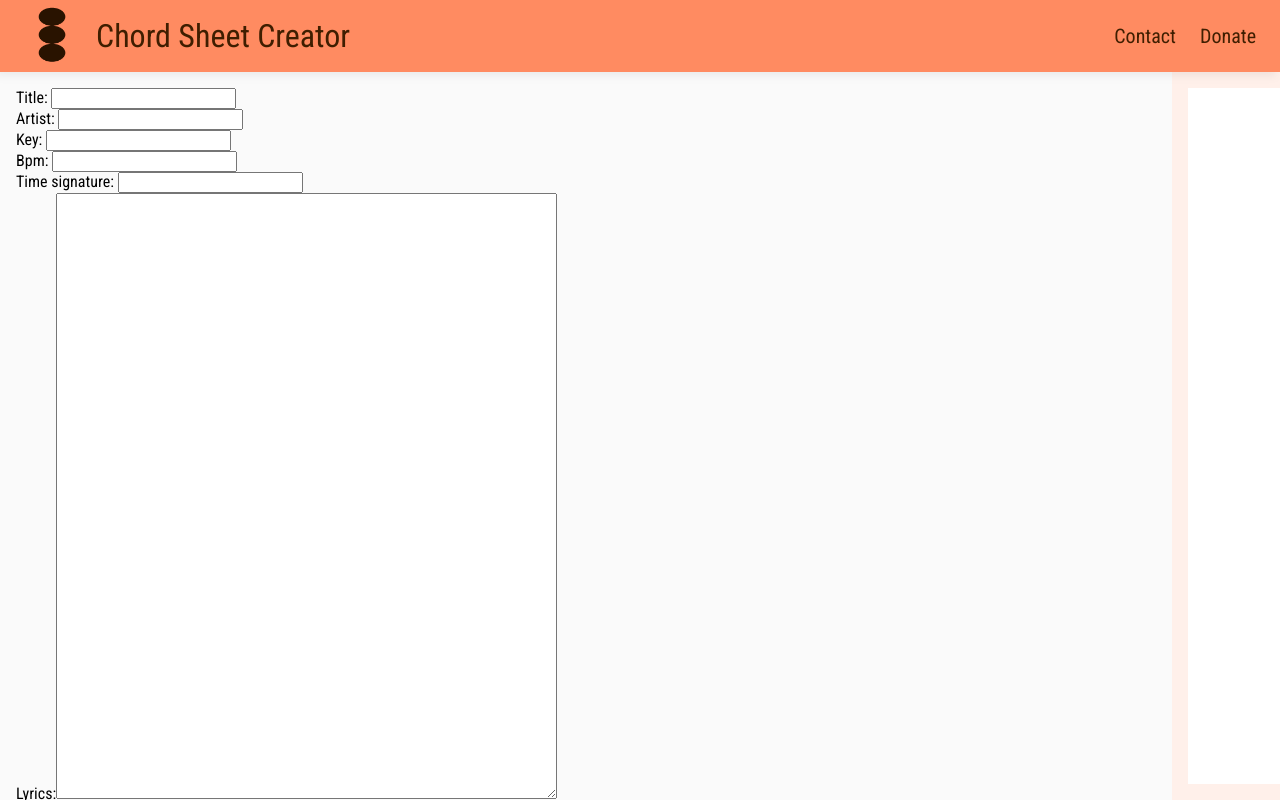
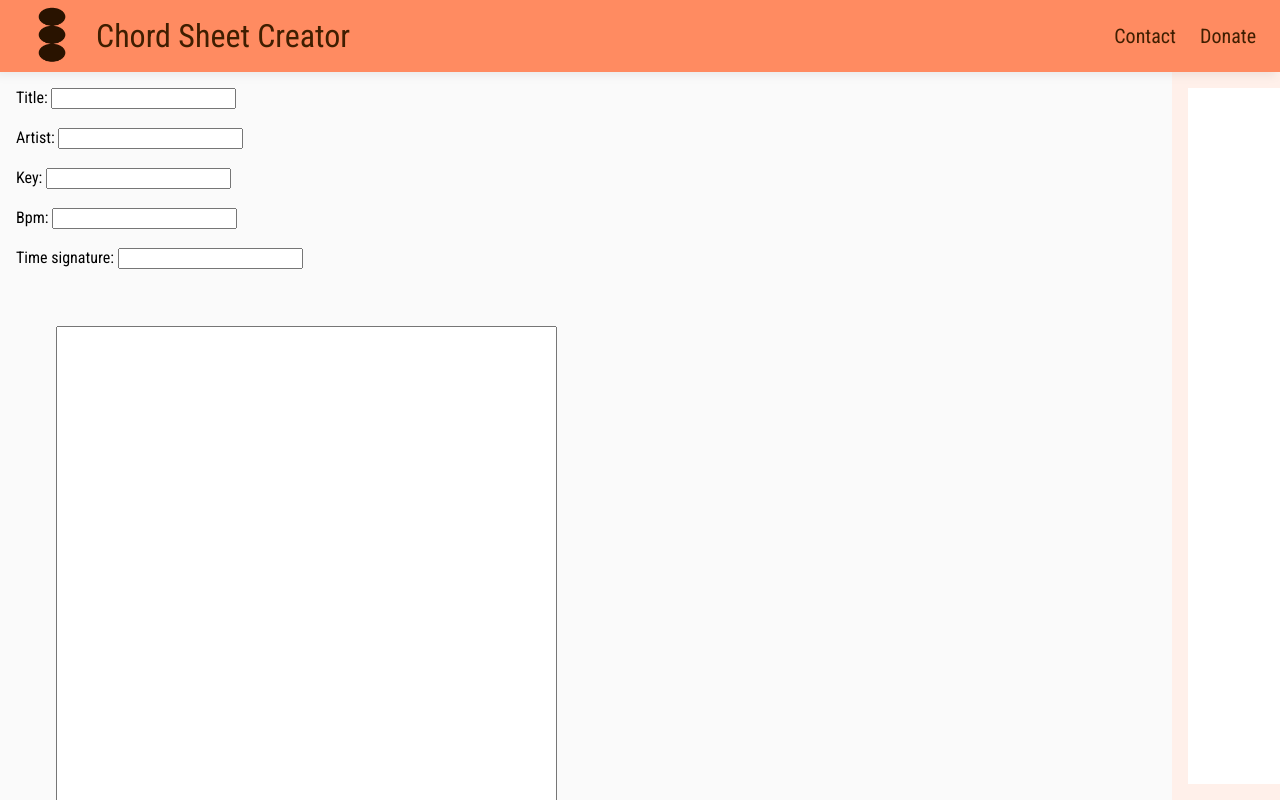
Before and after one commit to occrg/chord-sheet-creator, a Vue app in the folder chord_sheet_creator/: page / in a window 1280 px wide. Built offline with nearby package versions, Linux system fonts and the light colour scheme.

Commit message:
added a minimum width to input fields

```diff
--- a/chord_sheet_creator/public/main.css
+++ b/chord_sheet_creator/public/main.css
@@ -80,6 +80,14 @@ a.primary-background:hover {
     padding-bottom: 1rem;
 }
 
+.medium-min-width {
+    min-width: 16rem;
+}
+
+.small-min-width {
+    min-width: 8rem;
+}
+
 .drop-shadow {
     filter: drop-shadow(-0.25rem 0.25rem 0.25rem rgba(0,0,0,0.06));
 }
--- a/chord_sheet_creator/src/components/ChordSheetInput.vue
+++ b/chord_sheet_creator/src/components/ChordSheetInput.vue
@@ -1,5 +1,6 @@
 <script setup lang="ts">
 import InputField from "./InputField.vue";
+import { InputFieldSize } from "./InputField.vue";
 
 import { mapState, mapActions } from "pinia";
 import { useChordSheetStore } from "@/stores/ChordSheetStore";
@@ -31,20 +32,24 @@ const chordSheetStore = useChordSheetStore();
               id="song-key-input"
               :modelValue="chordSheetStore.key"
               @update:modelValue="newValue => chordSheetStore.key = newValue"
-              required>
+              required
+              :minSize="InputFieldSize.SMALL">
             </InputField><br>
             <InputField label="Bpm:"
               id="song-bpm-input"
               :modelValue="chordSheetStore.bpm"
               @update:modelValue="newValue => chordSheetStore.bpm = newValue"
-              required>
+              required
+              :minSize="InputFieldSize.SMALL">
             </InputField><br>
             <InputField label="Time signature:"
               id="song-time-signature-input"
               :modelValue="chordSheetStore.timeSignature"
               @update:modelValue="newValue => chordSheetStore.timeSignature = newValue"
-              required>
-            </InputField><br>
+              required
+              :minSize="InputFieldSize.SMALL">
+            </InputField>
+            <br><br><br>
             <label for="song-lyrics-input">Lyrics:</label>
             <textarea id="song-lyrics-input" name="song-lyrics-input" rows="40" cols="60" required v-model="lyrics"></textarea><br>
             <button type="submit">Create</button>
--- a/chord_sheet_creator/src/components/InputField.vue
+++ b/chord_sheet_creator/src/components/InputField.vue
@@ -1,20 +1,51 @@
+<script lang="ts" setup>
+import type { PropType } from "vue";
+</script>
+
 <template>
-  <label>{{label}}
-    <input type="text"
-      :id=id
-      :required=required
-      v-model="value">
-  </label>
+  <div :id=id
+    class=""
+    :class="INPUT_FIELD_SIZE_TO_MIN_WIDTH_CLASS_MAPPING[minSize]">
+    <label>{{label}}
+      <input type="text"
+        :required=required
+        v-model="value">
+    </label>
+  </div>
 </template>
 
 <script lang="ts">
+export enum InputFieldSize {
+    SMALL,
+    MEDIUM
+}
+
+const INPUT_FIELD_SIZE_TO_MIN_WIDTH_CLASS_MAPPING = {
+  [`${InputFieldSize.SMALL}`]: "small-min-width",
+  [`${InputFieldSize.MEDIUM}`]: "medium-min-width"
+};
+
 export default {
   name: "input-field",
   props: {
-    label: String,
-    id: String,
-    modelValue: String,
-    required: Boolean
+    label: {
+      type: String,
+      required: true
+    },
+    id: {
+      type: String,
+      required: true
+    },
+    modelValue: {
+      type: String,
+      required: true
+    },
+    required: Boolean,
+    minSize: {
+      type: Number as PropType<InputFieldSize>,
+      required: false,
+      default: InputFieldSize.MEDIUM
+    }
   },
   emits: ["update:modelValue"],
   computed: {
--- a/chord_sheet_creator/src/components/header_bar/NavButton.vue
+++ b/chord_sheet_creator/src/components/header_bar/NavButton.vue
@@ -14,8 +14,14 @@
 export default {
     name: "nav-button",
     props: {
-        buttonText: String,
-        buttonURL: String,
+        buttonText: {
+            type: String,
+            required: true
+        },
+        buttonURL: {
+            type: String,
+            required: true
+        },
         openInNewTab: Boolean
     },
     computed: {
```
Also changed, not shown: 1 other file (tests, documents, lock files or other folders).
